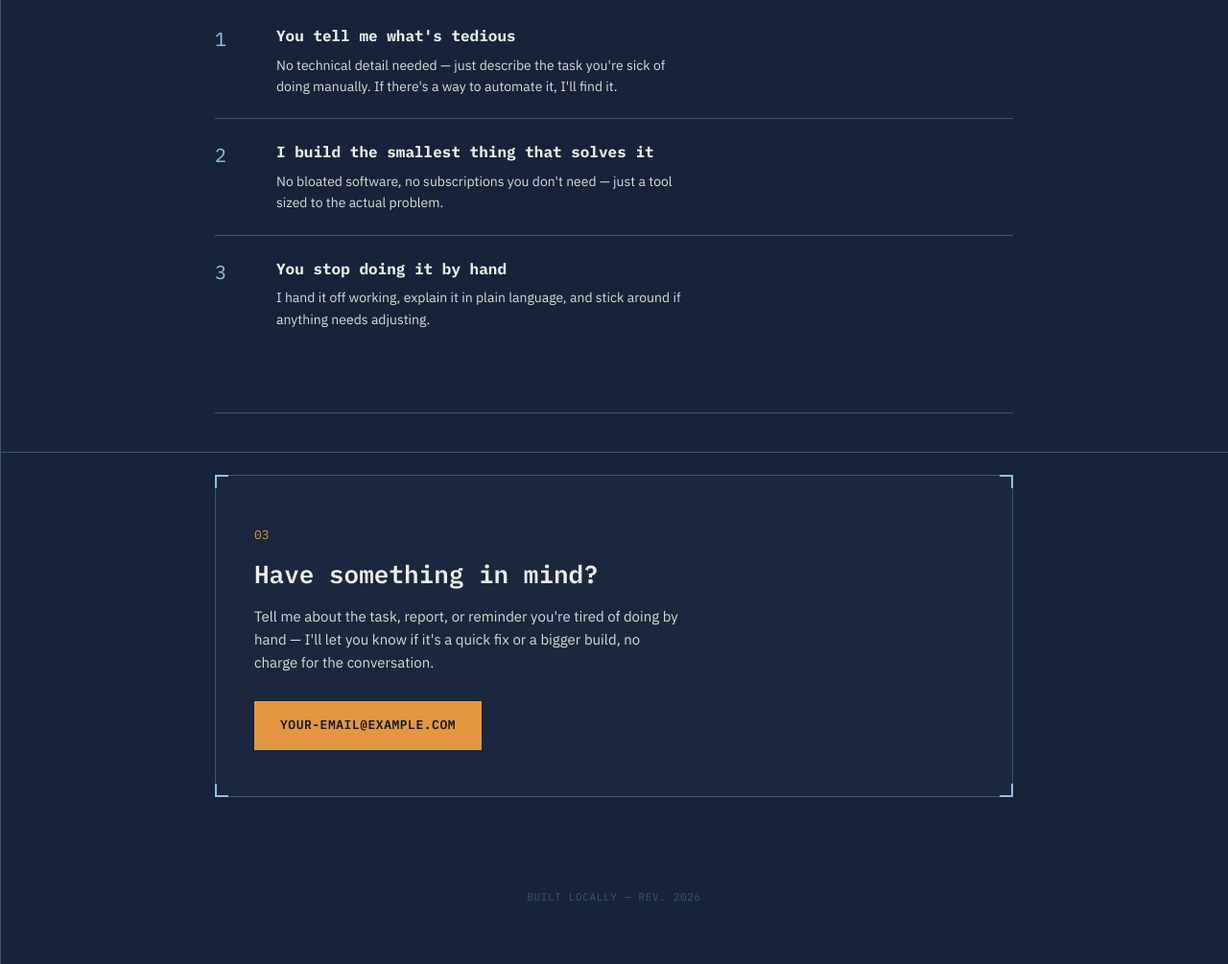
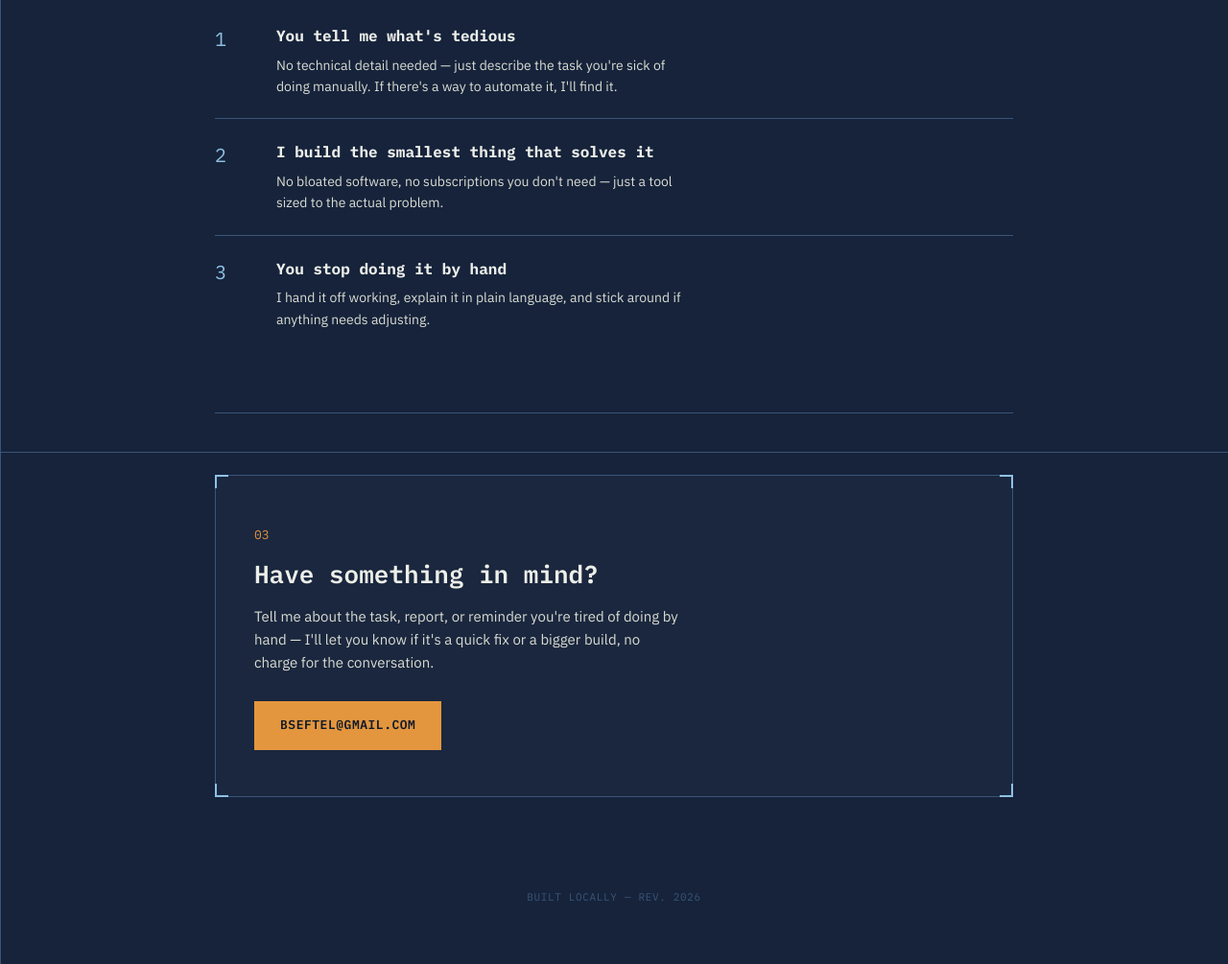
Before and after one commit to bradseftel/bradseftel.github.io, a plain HTML site: page index.html in a window 1280 px wide. Shown: the part 1929-2934 px from the top of the page at 96% size. Drawn offline with Linux system fonts and the light colour scheme.

Commit message:
changed email

```diff
--- a/index.html
+++ b/index.html
@@ -439,7 +439,7 @@
       <h2 style="margin-top:8px;">Have something in mind?</h2>
       <p>Tell me about the task, report, or reminder you're tired of doing by hand — I'll let you know if it's a quick fix or a bigger build, no charge for the conversation.</p>
       <div class="contact-methods">
-        <a href="mailto:your-email@example.com" class="btn btn-primary">your-email@example.com</a>
+        <a href="mailto:bseftel@gmail.com" class="btn btn-primary">bseftel@gmail.com</a>
       </div>
     </div>
   </section>
```
